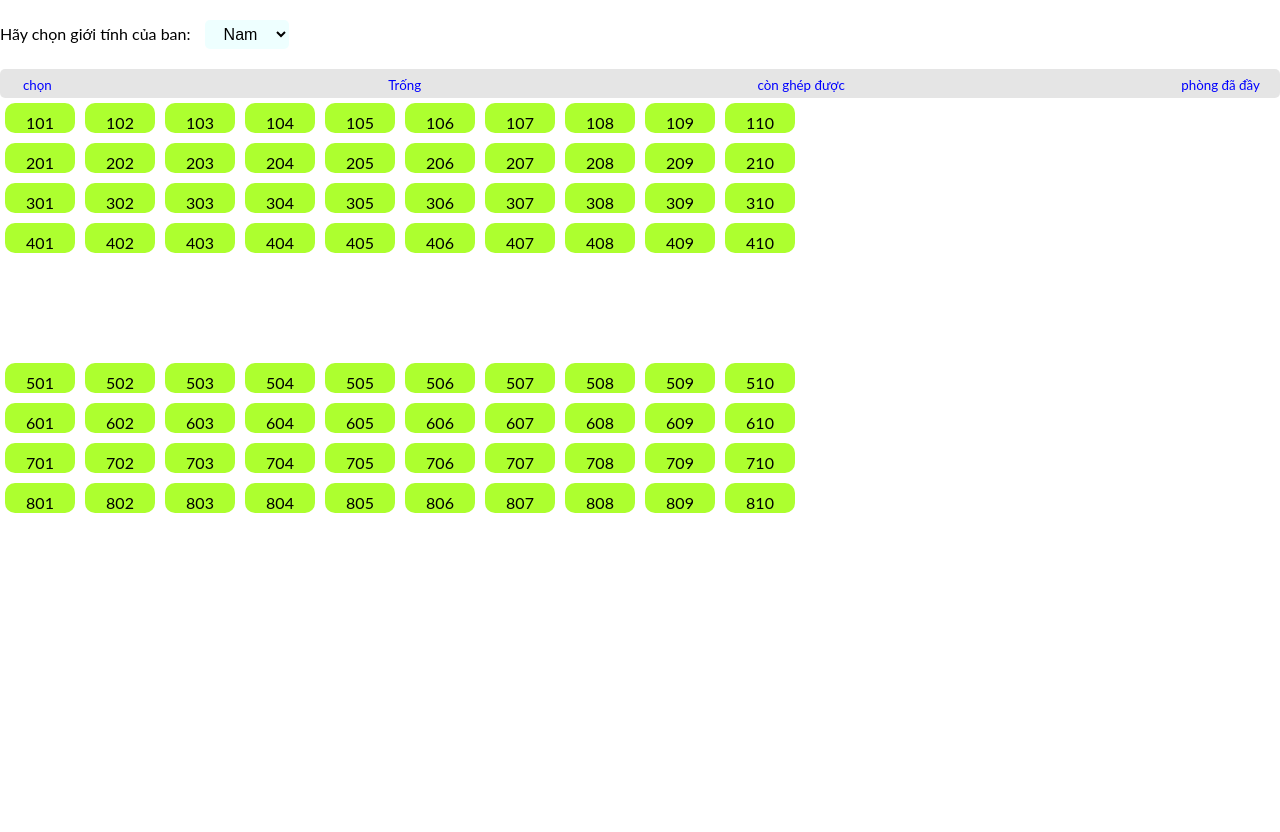
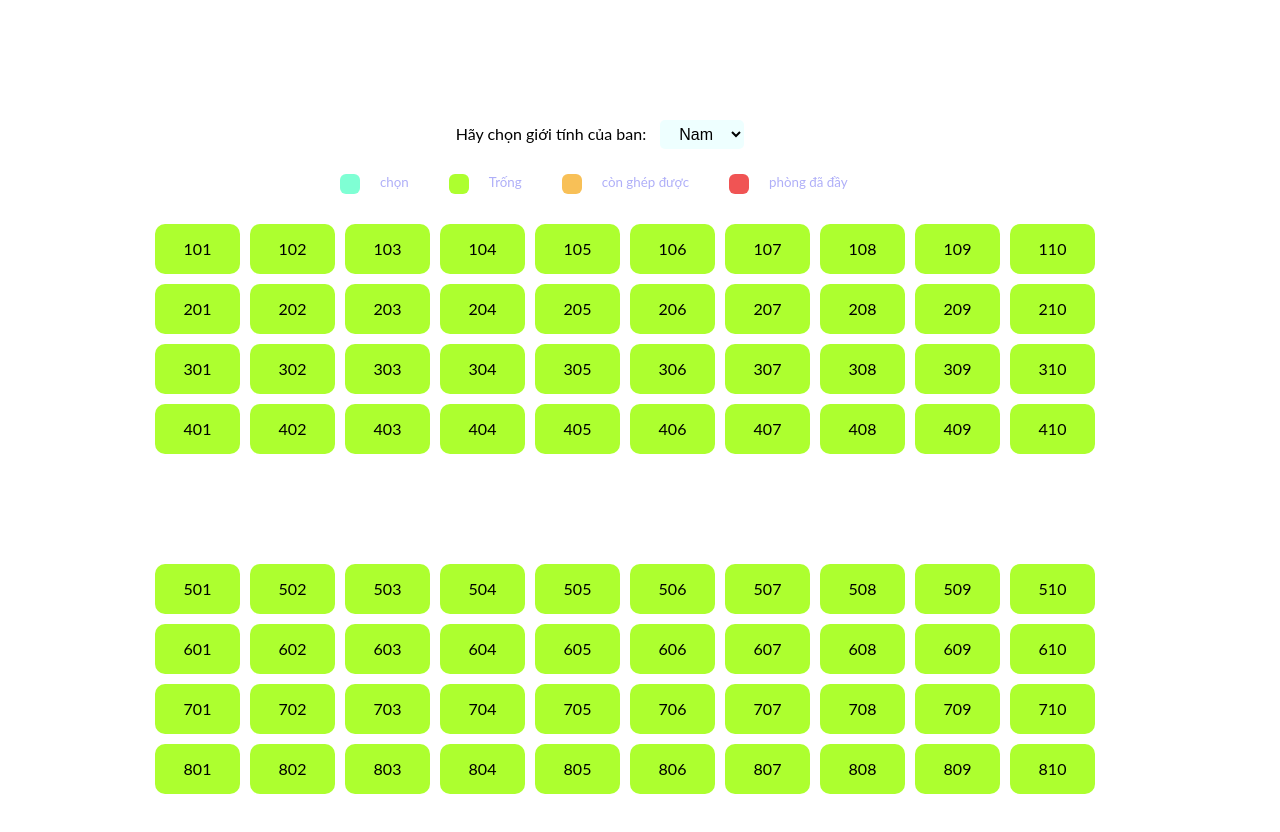
Before and after one commit to pduongpdu99/phuoc-source, a website: page src/pages/room/index.html in a window 1280 px wide. Before the commit the page ends 800 px from the top, so only its background shows below. Drawn offline with Linux system fonts and the light colour scheme; files that its build step writes are made by us from their sources; files whose address does not match are found by name.

Commit message:
commit css-room

```diff
--- a/index.js
+++ b/index.js
@@ -12,5 +12,5 @@ app.use('', routing(express))
 
 // listening
 app.listen(process.env.PORT, function () {
-    console.log("Listening on Port 5000");
+    console.log('Listening on Port', process.env.PORT);
 });
--- a/src/pages/room/index.html
+++ b/src/pages/room/index.html
@@ -11,6 +11,7 @@
 </head>
 
 <body>
+   <div class="room-planning">
       <div class="room-contrainner">
          <label for="">Hãy chọn giới tính của ban:</label>
          <select name="" id="room">
@@ -18,31 +19,30 @@
             <option value="230">Nữ</option>
          </select>
       </div>
+
       <ul class="showcase">
          <li>
-         <div class="select-room">
-            <small>chọn</small>
-         </div>
+            <div class="select-room"> </div>
+            <small id="form">chọn</small>
          </li>
          <li>
-         <div class="notFull-room">
-            <small>Trống</small>
-         </div>
+            <div class="notFull-room"></div>
+            <small id="form">Trống</small>
          </li>
          <li>
-         <div class="still-room">
-            <small>còn ghép được</small>
-         </div>
+            <div class="still-room"> </div>
+            <small id="form">còn ghép được</small>
          </li>
          <li>
-         <div class="Full-room">
-            <small>phòng đã đầy</small>
-         </div>
+            <div class="Full-room"> </div>
+            <small id="form">phòng đã đầy</small>
          </li>
       </ul>
       <div class="contrainner" id="container-male"></div>
       <div style="margin-top: 100px;"></div>
       <div class="contrainner" id="container-female"></div>
+   </div>
+   </div>
    <script type="text/javascript" src="js/room.js"></script>
 </body>
 
--- a/static/css/room.css
+++ b/static/css/room.css
@@ -1,5 +1,13 @@
+.room-planning{
+    margin: 20px 0;
+    width: 1200px;
+    padding:100px ;
+
+}
 .room-contrainner {
-    margin: 20px 0;
+
+    text-align: center;
+
 }
 .room-contrainner select {
     background-color: #eff;
@@ -9,33 +17,28 @@
     margin-left: 10px;
     padding: 5px 15px 5px 15px;
     -moz-appearance: none;
+
 }
 .contrainner {
     perspective: 1000px;
     margin-bottom: 30px;
+
 }
 .row {
     display: flex;
+    padding-left: 50px;
 }
 .row1 {
     display: flex;
 }
-.between {
-    background-color: rgb(194, 191, 191);
-    height: 150px;
-    width: 800px;
+
+.room {
+    height: 50px;
+    width: 100px;
     margin: 5px;
     border-radius: 10px;
     text-align: center;
-    padding: 10px;
-}
-.room {
-    height: 30px;
-    width: 70px;
-    margin: 5px;
-    border-radius: 10px;
-    text-align: center;
-    padding: 10px;
+    padding: 15px;
     cursor: pointer;
 }
 .room.select-room {
@@ -55,20 +58,56 @@
     transform: scale(1);
 }
 .showcase {
-    background: rgba(0, 0, 0, 0.1);
-    padding: 5px 10px;
+
+    padding: 5px 200px;
     border-radius: 5px;
-    color: blue;
+    color: rgb(175, 175, 248);
     list-style-type: none;
     display: flex;
-    justify-content: space-between;
+    justify-content: 10%;
+    width: 100%;
+    margin: 0 20px;
+
+
 }
+
+
 .showcase li {
     display: flex;
-    align-items: center;
-    justify-content: center;
-    margin: 0 10px;
+    margin: 20px ;
+
+
 }
-.showcase li small {
-    padding-left: 3px;
+.showcase li .select-room {
+
+    background-color: aquamarine;
+    border-radius: 30%;
+   padding: 10px;
+
 }
+.showcase li .notFull-room {
+
+    background-color: greenyellow;
+    border-radius: 30%;
+   padding: 10px;
+
+}
+.showcase li .still-room {
+
+    background-color: rgb(248, 192, 87);
+    border-radius: 30%;
+    padding: 10px;
+
+}
+.showcase li .Full-room {
+
+    background-color: rgb(240, 84, 84);
+    border-radius: 30%;
+   padding: 10px;
+
+}
+#form{
+   padding-left: 20px;
+
+
+}
```
Lines whose indentation alone changed are shown as unchanged.
